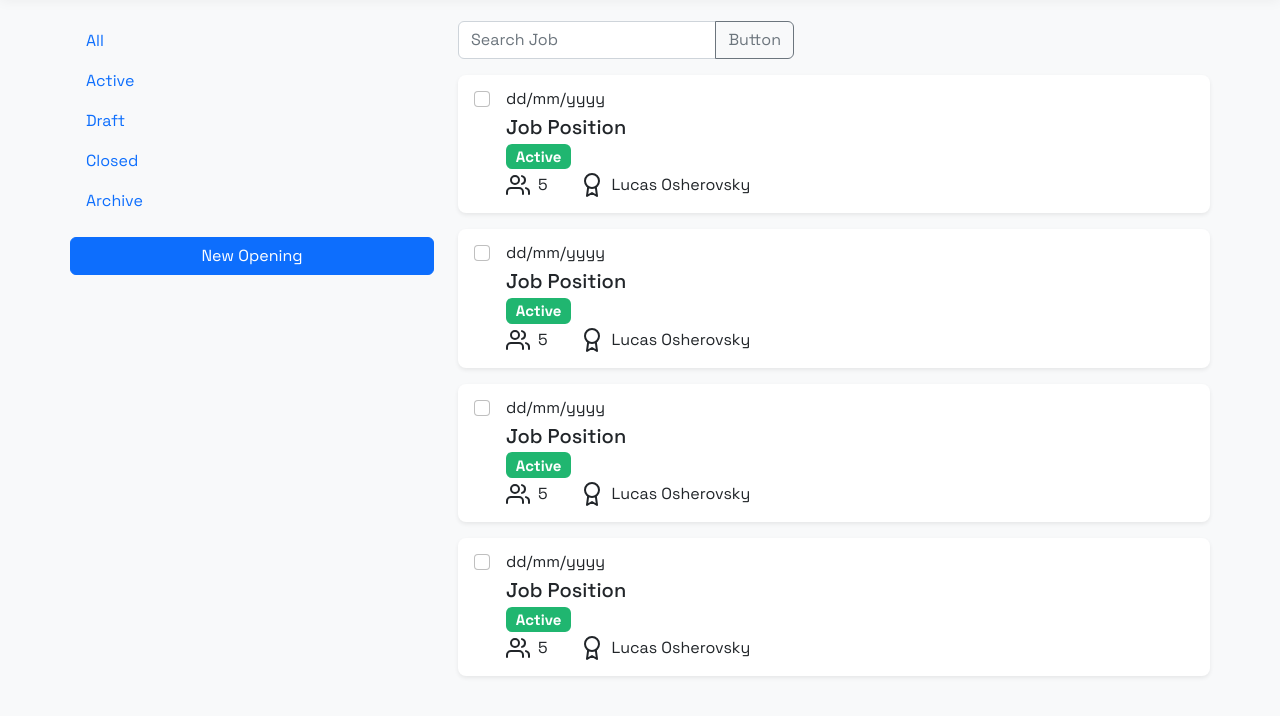
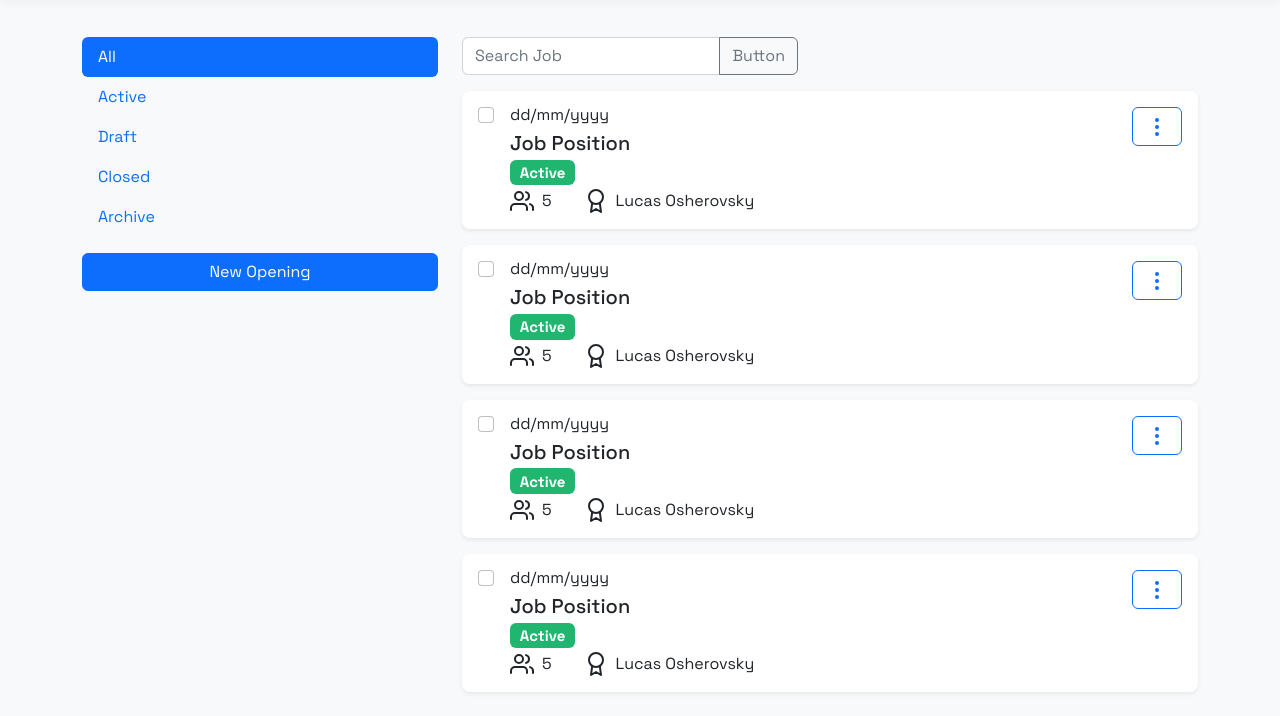
Before and after one commit to lcaruso12/Am-I-Hired, a plain HTML site: page jobs.html in a window 1280 px wide. Shown: the part 84-800 px from the top of the page. Drawn offline with nearby package versions, Linux system fonts and the light colour scheme.

Commit message:
jobs card view

```diff
--- a/jobs.html
+++ b/jobs.html
@@ -122,13 +122,13 @@
     </header>
 
     <!-- Jobs-->
-    <section class="jobs">
-        <div class="container py-3 py-md-4 px-0 px-md-0">
+    <main class="jobs">
+        <div class="container px-0 py-3 py-md-4">
 
-            <div class="row gy-3 gy-lg-0">
+            <div class=" row m-0 m-md-0 gy-3 gx-md-4">
 
                 <div class="col-12 col-md-4">
-                    <ul class="nav flex-md-column">
+                    <ul class="nav nav-pills flex-md-column">
                         <li class="nav-item">
                             <a class="nav-link active" aria-current="page" href="#">All</a>
                         </li>
@@ -159,14 +159,17 @@
                         <button class="btn btn-outline-secondary " type="button" id="button-addon2">
                             Button</button>
                     </div>
+
                     <div class="jobs-body">
 
 
-                        <div class="card">
-                            <div class="card-jobs">
+                        <div class="card card-jobs">
+
                             <input class="form-check-input mt-0" type="checkbox" value=""
                                 aria-label="Checkbox for following text input">
-                                <a href=" " class="card-body">
+
+                            <a href="jobs-details.html" class="card-body">
+
                                 <p class="card-subtitle"> dd/mm/yyyy</p>
                                 <h5 class="card-title">Job Position</h5>
                                 <h5 class="card-badge"><span class="badge bg-primary">Active</span></h5>
@@ -182,14 +185,29 @@
                                     </li>
                                 </ul>
                             </a>
-                            </div>
+                            <div class="dropdown contextual-menu">
+
+                                <a class="btn btn-outline-primary" href="#" role="button" data-bs-toggle="dropdown"
+                                    aria-expanded="false">
+                                    <i class="card-icon" data-feather="more-vertical"></i>
+                                </a>
+                                <ul class="dropdown-menu">
+                                    <li><a class="dropdown-item" href="#">Delete</a></li>
+                                    <li><a class="dropdown-item" href="#">Change to Archive</a></li>
+                                    <li><a class="dropdown-item" href="#">Change to Draft</a></li>
+                                </ul>
+
                             </div>
 
-                        <div class="card">
-                            <div class="card-jobs">
+                        </div>
+
+                        <div class="card card-jobs">
+
                             <input class="form-check-input mt-0" type="checkbox" value=""
                                 aria-label="Checkbox for following text input">
-                                <a href=" " class="card-body">
+
+                            <a href="jobs-details.html" class="card-body">
+
                                 <p class="card-subtitle"> dd/mm/yyyy</p>
                                 <h5 class="card-title">Job Position</h5>
                                 <h5 class="card-badge"><span class="badge bg-primary">Active</span></h5>
@@ -205,14 +223,30 @@
                                     </li>
                                 </ul>
                             </a>
-                            </div>
+                            <div class="dropdown contextual-menu">
+
+                                <a class="btn btn-outline-primary" href="#" role="button" data-bs-toggle="dropdown"
+                                    aria-expanded="false">
+                                    <i class="card-icon" data-feather="more-vertical"></i>
+                                </a>
+                                <ul class="dropdown-menu">
+                                    <li><a class="dropdown-item" href="#">Delete</a></li>
+                                    <li><a class="dropdown-item" href="#">Change to Archive</a></li>
+                                    <li><a class="dropdown-item" href="#">Change to Draft</a></li>
+                                </ul>
+
                             </div>
 
-                        <div class="card">
-                            <div class="card-jobs">
+                        </div>
+
+
+                        <div class="card card-jobs">
+
                             <input class="form-check-input mt-0" type="checkbox" value=""
                                 aria-label="Checkbox for following text input">
-                                <a href=" " class="card-body">
+
+                            <a href="jobs-details.html" class="card-body">
+
                                 <p class="card-subtitle"> dd/mm/yyyy</p>
                                 <h5 class="card-title">Job Position</h5>
                                 <h5 class="card-badge"><span class="badge bg-primary">Active</span></h5>
@@ -228,14 +262,30 @@
                                     </li>
                                 </ul>
                             </a>
-                            </div>
+                            <div class="dropdown contextual-menu">
+
+                                <a class="btn btn-outline-primary" href="#" role="button" data-bs-toggle="dropdown"
+                                    aria-expanded="false">
+                                    <i class="card-icon" data-feather="more-vertical"></i>
+                                </a>
+                                <ul class="dropdown-menu">
+                                    <li><a class="dropdown-item" href="#">Delete</a></li>
+                                    <li><a class="dropdown-item" href="#">Change to Archive</a></li>
+                                    <li><a class="dropdown-item" href="#">Change to Draft</a></li>
+                                </ul>
+
                             </div>
 
-                        <div class="card">
-                            <div class="card-jobs">
+                        </div>
+
+
+                        <div class="card card-jobs">
+
                             <input class="form-check-input mt-0" type="checkbox" value=""
                                 aria-label="Checkbox for following text input">
-                                <a href=" " class="card-body">
+
+                            <a href="jobs-details.html" class="card-body">
+
                                 <p class="card-subtitle"> dd/mm/yyyy</p>
                                 <h5 class="card-title">Job Position</h5>
                                 <h5 class="card-badge"><span class="badge bg-primary">Active</span></h5>
@@ -251,17 +301,27 @@
                                     </li>
                                 </ul>
                             </a>
-                            </div>
+                            <div class="dropdown contextual-menu">
+
+                                <a class="btn btn-outline-primary" href="#" role="button" data-bs-toggle="dropdown"
+                                    aria-expanded="false">
+                                    <i class="card-icon" data-feather="more-vertical"></i>
+                                </a>
+                                <ul class="dropdown-menu">
+                                    <li><a class="dropdown-item" href="#">Delete</a></li>
+                                    <li><a class="dropdown-item" href="#">Change to Archive</a></li>
+                                    <li><a class="dropdown-item" href="#">Change to Draft</a></li>
+                                </ul>
+
                             </div>
 
-
-
+                        </div>
 
 
                     </div>
                 </div>
             </div>
-    </section>
+    </main>
 
 
     <script src="https://cdn.jsdelivr.net/npm/bootstrap@5.2.3/dist/js/bootstrap.bundle.min.js"
```
Also changed, not shown: index.html (+24 -21 lines), jobs-details.html (added, +29 -0 lines). Lines whose indentation alone changed are shown as unchanged.
